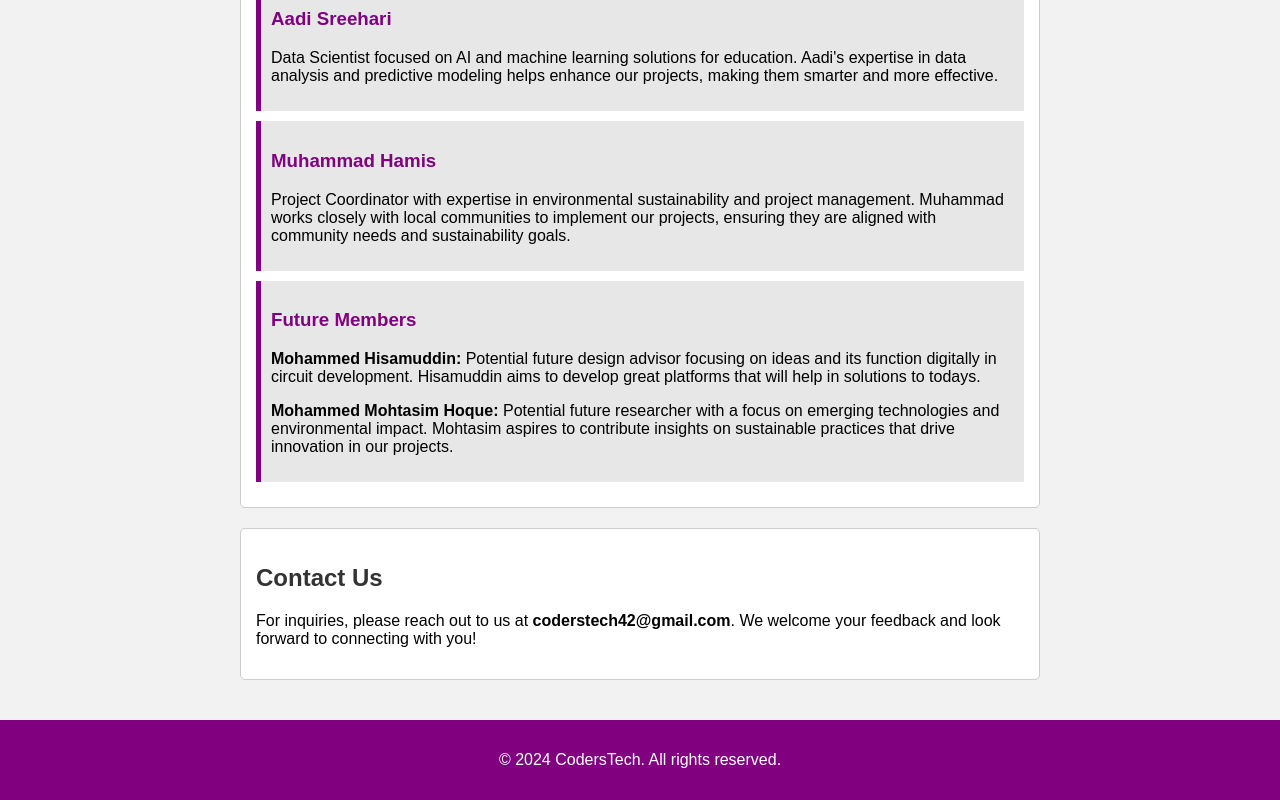
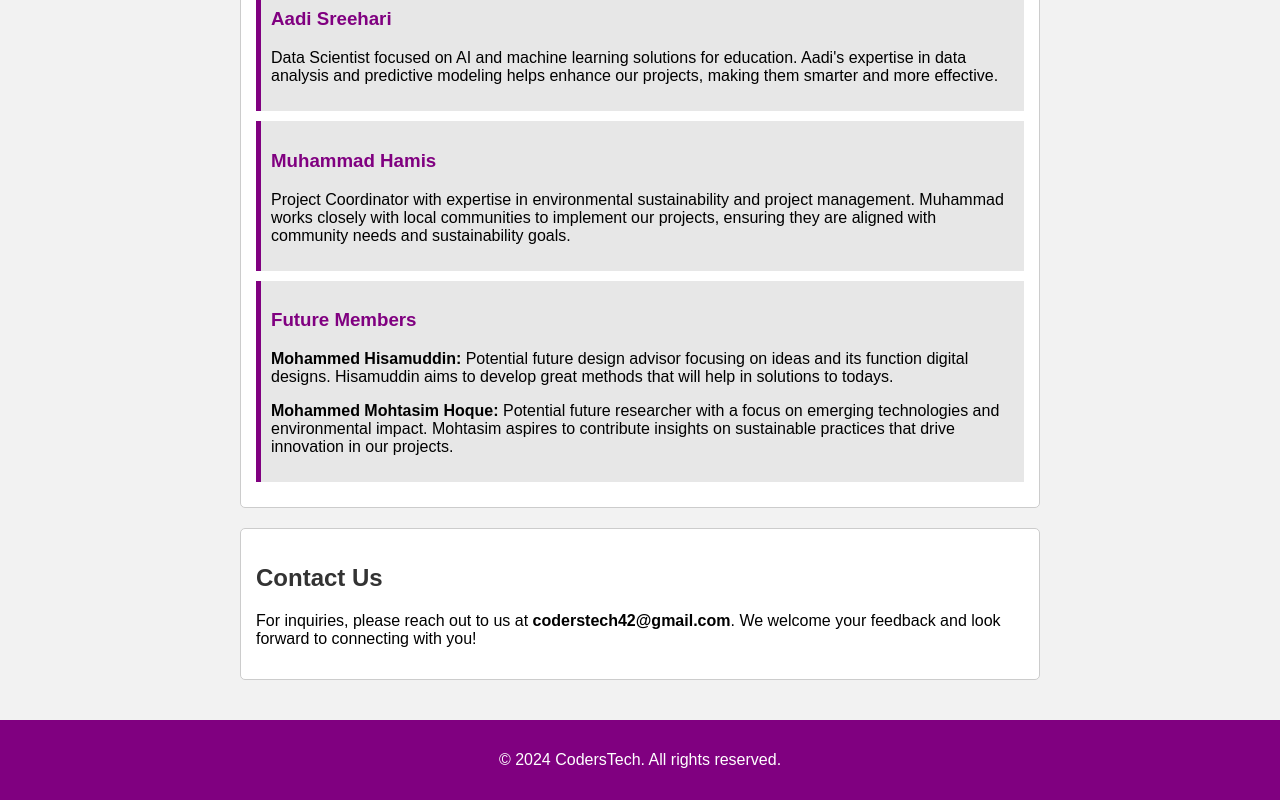
Before and after one commit to CodersTech2024/CodersTechWebPage.com, a plain HTML site: page index.html in a window 1280 px wide. Shown: the part 1930-2730 px from the top of the page. Drawn offline with Linux system fonts and the light colour scheme.

Commit message:
Update index.html

```diff
--- a/index.html
+++ b/index.html
@@ -137,7 +137,7 @@
         </div>
         <div class="team-member">
             <h3>Future Members</h3>
-            <p><strong>Mohammed Hisamuddin:</strong> Potential future design advisor focusing on ideas and its function digitally in circuit development. Hisamuddin aims to develop great platforms that will help in solutions to todays.</p>
+            <p><strong>Mohammed Hisamuddin:</strong> Potential future design advisor focusing on ideas and its function digital designs. Hisamuddin aims to develop great methods that will help in solutions to todays.</p>
             <p><strong>Mohammed Mohtasim Hoque:</strong> Potential future researcher with a focus on emerging technologies and environmental impact. Mohtasim aspires to contribute insights on sustainable practices that drive innovation in our projects.</p>
         </div>
     </div>
```
